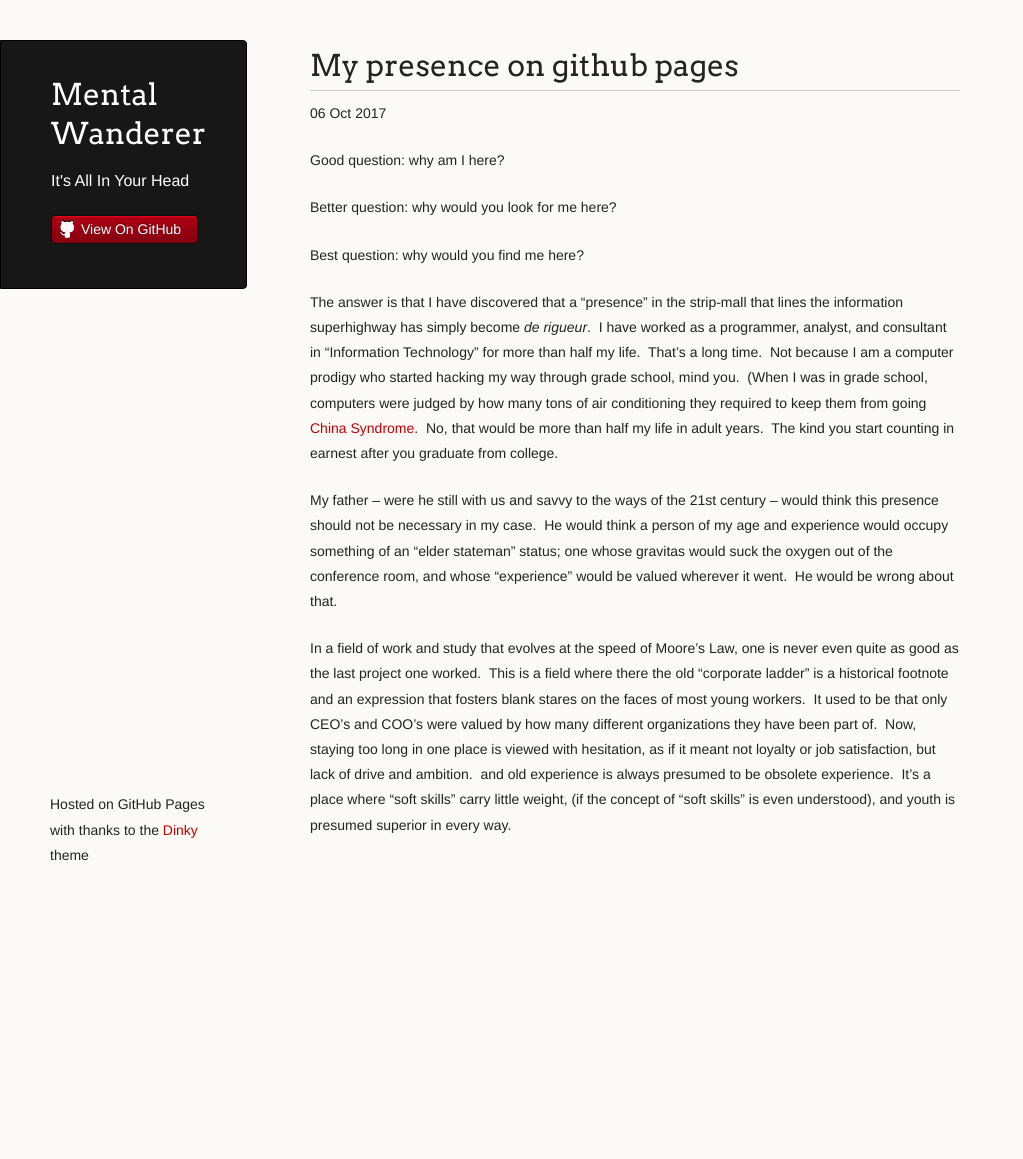
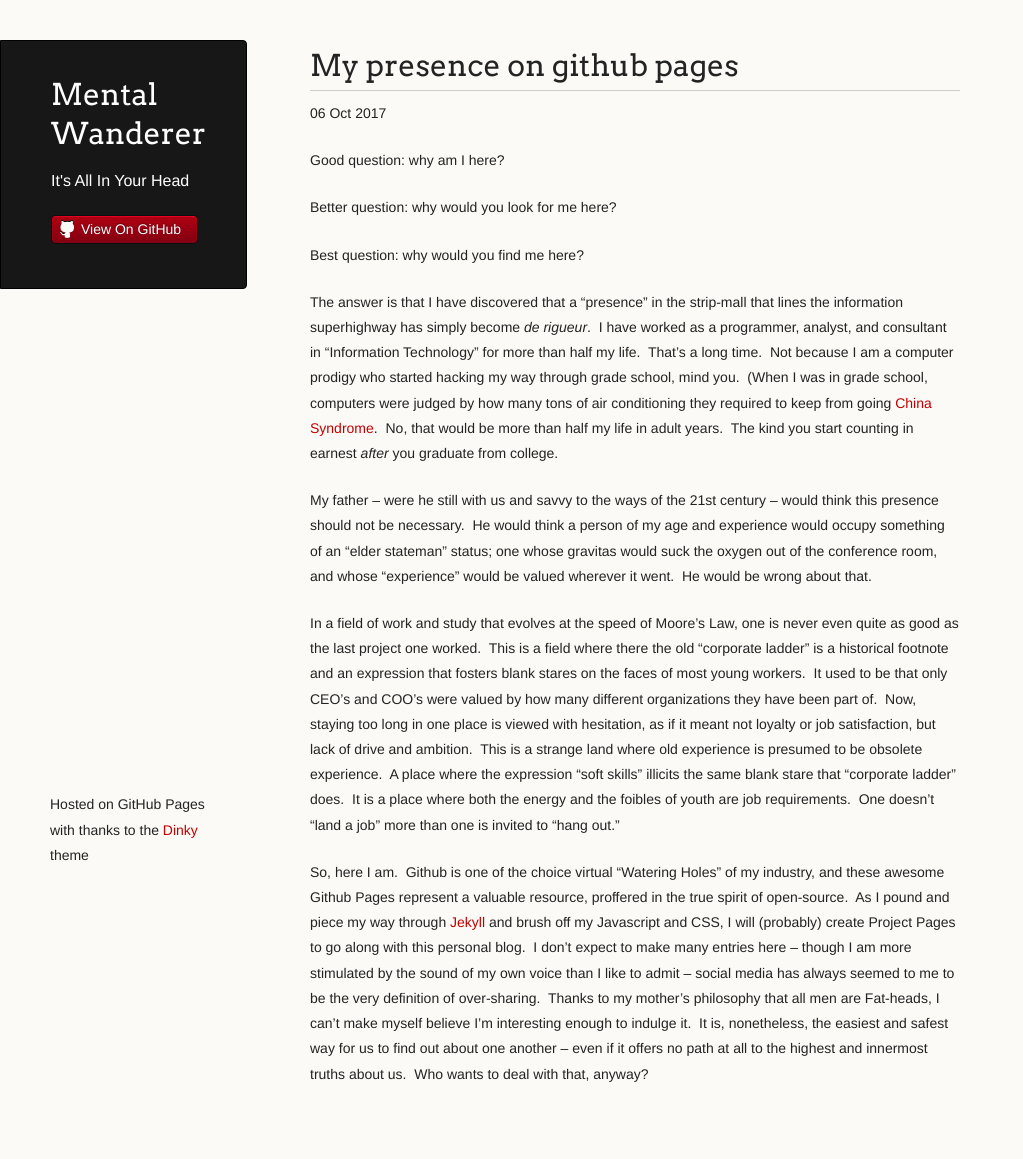
Before and after one commit to coryburt/coryburt.github.io, a Jekyll site: the page built from _posts/2017-10-06-And-So-It-Begins.md, in a window 1280 px wide. Shown: the whole page, without its empty margins (0-1023 px from the left). Built offline with Jekyll 4.4.1, drawn with Linux system fonts in a browser that asks for light colours; before the commit the page ends 910 px from its top, so only the background shows below that.

Commit message:
Update blog

```diff
--- a/_posts/2017-10-06-And-So-It-Begins.md
+++ b/_posts/2017-10-06-And-So-It-Begins.md
@@ -12,10 +12,10 @@ Best question: why would you find me here?
 The answer is that I have discovered that a "presence" in the strip-mall that lines the information superhighway has simply become _de rigueur_.&nbsp;
 I have worked as a programmer, analyst, and consultant in "Information Technology" for more than half my life.&nbsp;
 That's a long time.&nbsp; Not because I am a computer prodigy who started hacking my way through grade school, mind you.&nbsp; (When I was in grade school,
-computers were judged by how many tons of air conditioning they required to keep them from going [China Syndrome](https://www.google.com/url?sa=t&rct=j&q=&esrc=s&source=web&cd=1&cad=rja&uact=8&ved=0ahUKEwiJ_YGJ9t7WAhVBrlQKHedTAG0QFggmMAA&url=https%3A%2F%2Fen.wikipedia.org%2Fwiki%2FThe_China_Syndrome&usg=AOvVaw224COq4UfYbpouV-jNrme-).&nbsp;
-No, that would be more than half my life in adult years.&nbsp; The kind you start counting in earnest after you graduate from college.
+computers were judged by how many tons of air conditioning they required to keep from going [China Syndrome](https://www.google.com/url?sa=t&rct=j&q=&esrc=s&source=web&cd=1&cad=rja&uact=8&ved=0ahUKEwiJ_YGJ9t7WAhVBrlQKHedTAG0QFggmMAA&url=https%3A%2F%2Fen.wikipedia.org%2Fwiki%2FThe_China_Syndrome&usg=AOvVaw224COq4UfYbpouV-jNrme-).&nbsp;
+No, that would be more than half my life in adult years.&nbsp; The kind you start counting in earnest _after_ you graduate from college.
 
-My father -- were he still with us and savvy to the ways of the 21st century -- would think this presence should not be necessary in my case.&nbsp;
+My father -- were he still with us and savvy to the ways of the 21st century -- would think this presence should not be necessary.&nbsp;
 He would think a person of my age and experience would occupy something of an "elder stateman" status; one whose gravitas would suck the oxygen out
 of the conference room, and whose "experience" would be valued wherever it went.&nbsp; He would be wrong about that.
 
@@ -23,6 +23,16 @@ In a field of work and study that evolves at the speed of Moore's Law, one is ne
 This is a field where there the old "corporate ladder" is a historical footnote and an expression that fosters blank stares on the faces of most young workers.&nbsp;
 It used to be that only CEO's and COO's were valued by how many different organizations they have been part of.&nbsp;
 Now, staying too long in one place is viewed with hesitation, as if it meant not loyalty or job satisfaction, but lack of drive and ambition.&nbsp;
-and old experience is always
-presumed to be obsolete experience.&nbsp; It's a place where "soft skills" carry little weight, (if the concept of "soft skills" is even understood),
-and youth is presumed superior in every way.&nbsp;
+This is a strange land where old experience is presumed to be obsolete experience.&nbsp;
+A place where the expression "soft skills" illicits the same blank stare that "corporate ladder" does.&nbsp;
+It is a place where both the energy and the foibles of youth are job requirements.&nbsp; One doesn't "land a job" more than one is invited to "hang out."
+
+So, here I am.&nbsp;
+Github is one of the choice virtual "Watering Holes" of my industry, and these awesome Github Pages represent a valuable resource, proffered in the true spirit of open-source.&nbsp;
+As I pound and piece my way through [Jekyll](https://www.google.com/url?sa=t&rct=j&q=&esrc=s&source=web&cd=1&cad=rja&uact=8&ved=0ahUKEwj9uPXA-d7WAhVizlQKHbPNDAsQFggmMAA&url=https%3A%2F%2Fjekyllrb.com%2F&usg=AOvVaw2YD8MteLYGPeySP2jj4BHG)
+and brush off my Javascript and CSS, I will (probably) create Project Pages to go along with this personal blog.&nbsp;
+I don't expect to make many entries here -- though I am more stimulated by the sound of my own voice than I like to admit -- social media has always seemed to me
+to be the very definition of over-sharing.&nbsp;
+Thanks to my mother's philosophy that all men are Fat-heads, I can't make myself believe I'm interesting enough to indulge it.&nbsp;
+It is, nonetheless, the easiest and safest way for us to find out about one another -- even if it offers no path at all to the highest and innermost truths about us.&nbsp;
+Who wants to deal with that, anyway?
```
